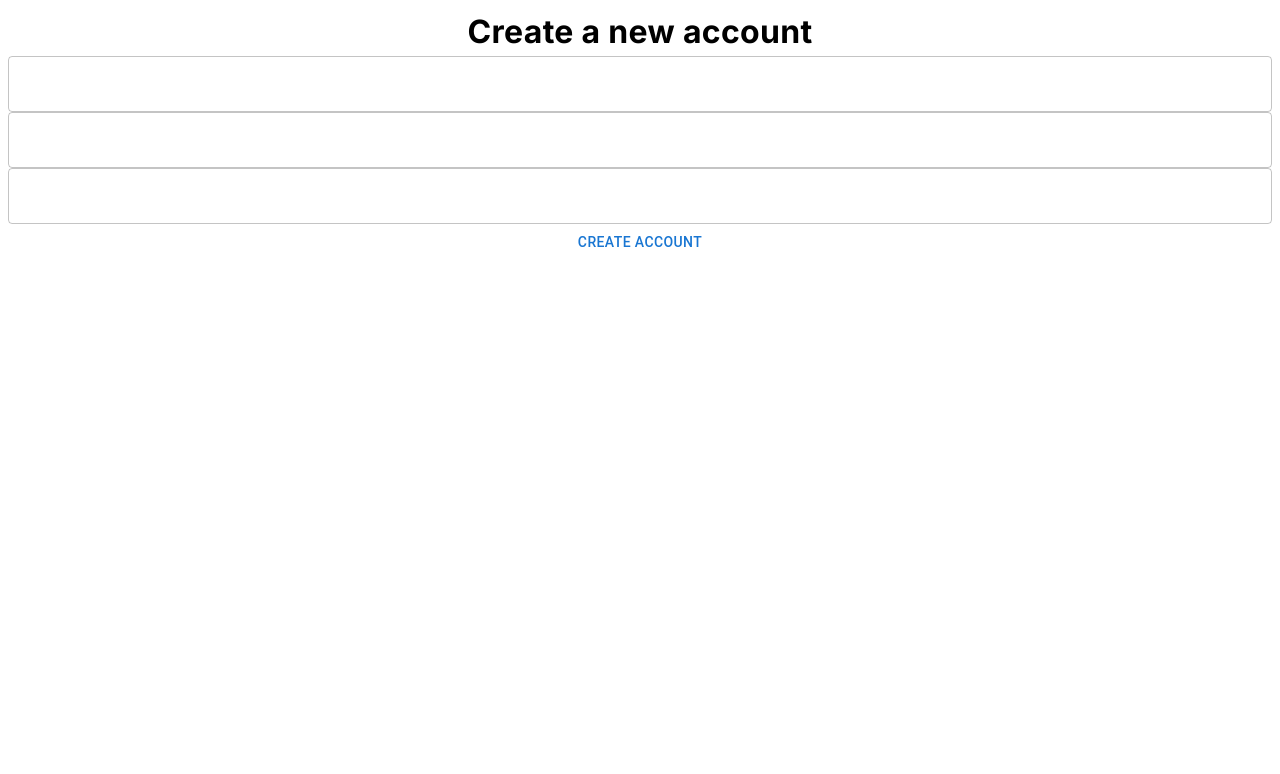
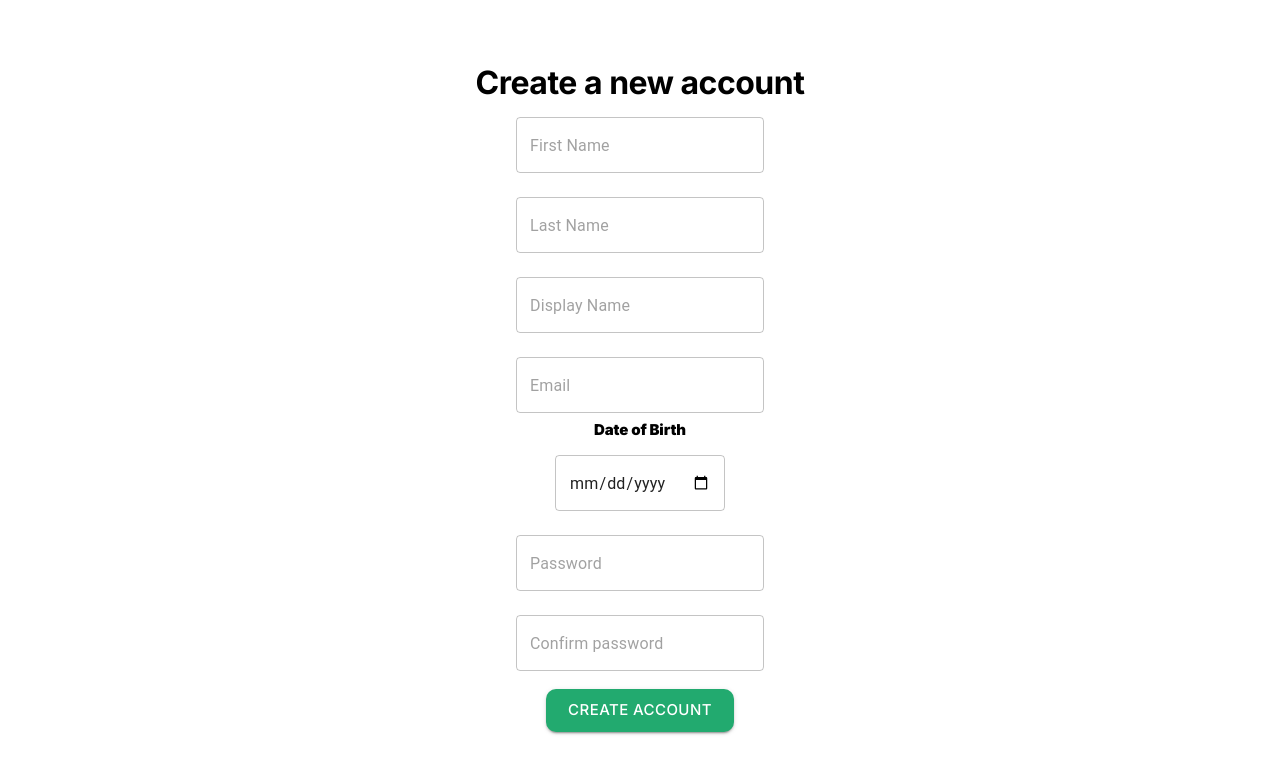
Before and after one commit to Project-Chirp/chirp-frontend, a React (Create React App) app: page / in a window 1280 px wide. Shown: the top 774 px of the page. Built offline with nearby package versions, Linux system fonts and the light colour scheme.

Commit message:
All fields are displaying with no functionality

```diff
--- a/src/pages/Register.tsx
+++ b/src/pages/Register.tsx
@@ -6,16 +6,31 @@ import Typography from '@mui/material/Typography';
 import TextField from '@mui/material/TextField';
 import Button from '@mui/material/Button';
 
+
 const Register = () => {
   return (
     <div>
       <form>
-        <Box display={"flex"} flexDirection={"column"}>
-            <Typography fontFamily={'Inter'} fontWeight={700} fontSize={32}>Create a new account</Typography>
-            <TextField />
-            <TextField />
-            <TextField />
-            <Button>Create account</Button>
+        <Box
+            display={"flex"}
+            flexDirection={"column"}
+            maxWidth={400}
+            alignItems={"center"}
+            justifyContent={"center"}
+            margin={"auto"}
+            marginTop={5}
+            padding={3}
+        >
+            <Typography variant='h1' textAlign={"center"} fontFamily={'Inter'} fontWeight={700} fontSize={32}>Create a new account</Typography>
+            <TextField margin='normal' type={'text'} variant='outlined' placeholder='First Name' id='firstname' />
+            <TextField margin='normal' type={'text'} variant='outlined' placeholder='Last Name' id='lastname'/>
+            <TextField margin='normal' type={'text'} variant='outlined' placeholder='Display Name' id='displayname'/>
+            <TextField margin='normal' type={'email'} variant='outlined' placeholder='Email' id='email'/>
+            <Typography variant='h2' textAlign={"center"} fontFamily={'Inter'} fontWeight={1000} fontSize={15}>Date of Birth</Typography>
+            <TextField margin='normal' type={'date'} variant='outlined' placeholder='Date' id='date'/>
+            <TextField margin='normal' type={'password'} variant='outlined' placeholder='Password' id='password'/>
+            <TextField margin='normal' type={'password'} variant='outlined' placeholder='Confirm password' id='confirmpassword'/>
+            <Button style={{ margin: 10, backgroundColor: "#22AA6F", borderRadius: 10}} size={"large"} sx={{fontFamily: 'Inter'}} variant='contained'>Create account</Button>
         </Box>
       </form>
 
```
